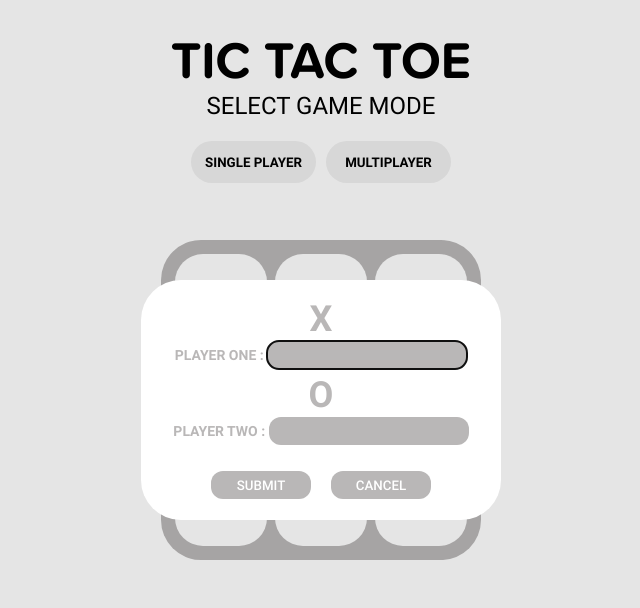
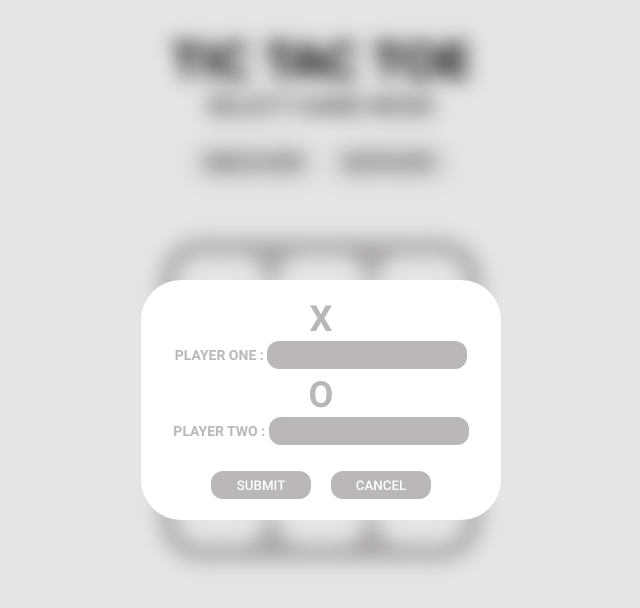
Before and after one commit to twoton-tdr/tic-tac-toe, a plain HTML site: page index.html in a window 1280 px wide. Both pictures are taken after a click on the button "MULTIPLAYER". Shown: the whole page, without its empty margins (319-959 px from the left). Drawn offline with Linux system fonts and the light colour scheme.

Commit message:
Form input borders removed

```diff
--- a/stylesheets/style.css
+++ b/stylesheets/style.css
@@ -119,6 +119,10 @@ dialog{
 
 /* single player dialog */
 
+dialog::backdrop{
+    backdrop-filter: blur(10px);
+}
+
 .single-input-elements form{
     display: flex;
     justify-content: space-around;
@@ -145,6 +149,12 @@ dialog{
     display: flex;
     flex-direction: column;
     justify-content: space-around;
+}
+input{
+    outline: none;
+    padding: 10px;
+    color: white;
+    font-weight: 500;
 }
 .single-dialog-heading {
     font-weight: 700;
```
